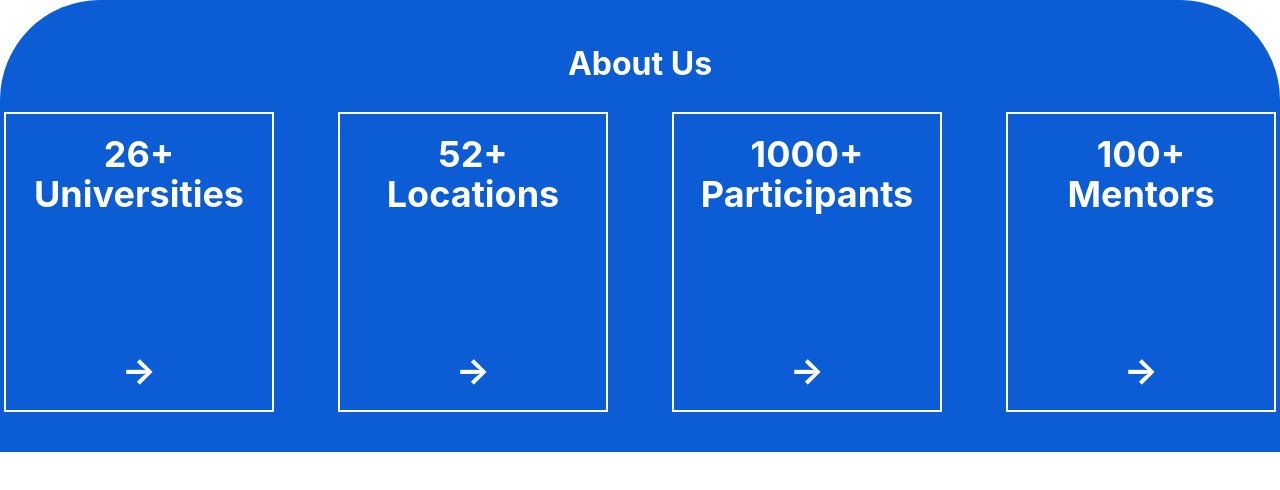
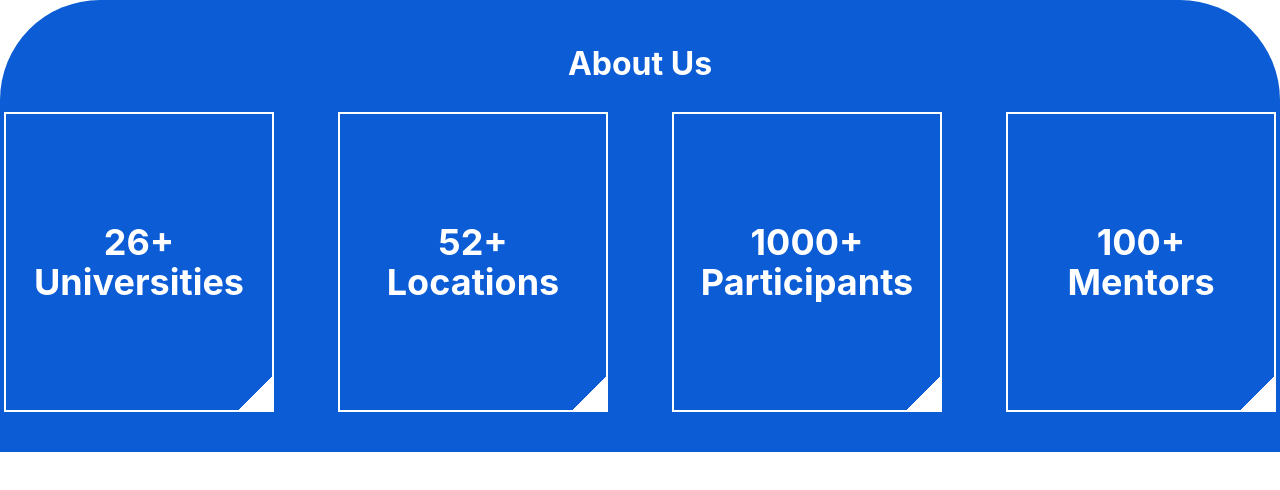
Before and after one commit to hacknyu/HackNYU-2025, a React (Vite) app: page / in a window 1280 px wide. Shown: the top 490 px of the page. Built offline with nearby package versions, Linux system fonts and the light colour scheme.

Commit message:
add cut corner

```diff
--- a/src/components/card/Card.jsx
+++ b/src/components/card/Card.jsx
@@ -3,7 +3,7 @@ import ReactCardFlip from 'react-card-flip';
 
 const Card = ({ info }) => {
     const [flipped, setFlipped] = useState(false);
-    const cardStyle = `flex flex-col justify-between text-4xl border-2 border-white h-72 md:w-[300px] md:h-[300px] xl:w-[270px] xl:h-[300px] text-center p-5`;
+    const cardStyle = `flex flex-col justify-between text-4xl text-center border-2 border-white h-72 md:w-[300px] md:h-[300px] xl:w-[270px] xl:h-[300px] p-5 bg-custom-gradient hover:cursor-pointer`;
 
     const handleClick = (e) => {
         e.preventDefault();
@@ -13,15 +13,14 @@ const Card = ({ info }) => {
     return (
         <ReactCardFlip isFlipped={flipped} flipDirection="horizontal">
         <div onClick={handleClick} className={cardStyle}>
-            <div>
+            <div className="m-auto">
                 <h2>{info.header}</h2>
                 <h3>{info.subheader}</h3>
             </div>
-            <button>&rarr;</button>
         </div>
 
         <div onClick={handleClick} className={cardStyle}>
-            <p className="text-xl">{info.description}</p>
+            <p className="text-xl my-auto">{info.description}</p>
         </div>
         </ReactCardFlip>
     )
--- a/src/index.css
+++ b/src/index.css
@@ -7,3 +7,9 @@
   padding: 0;
   box-sizing: border-box;
 }
+
+@layer utilities {
+  .bg-custom-gradient {
+    background-image: linear-gradient(135deg,  #0B5CD5 94%, white 60.5%);
+  }
+}
--- a/src/sections/about/About.jsx
+++ b/src/sections/about/About.jsx
@@ -24,6 +24,7 @@ const About = () => {
       description: 'We have had over 100 mentors from companies like Google, Microsoft, and Amazon help our participants.'
     }
   ]
+
   return (
     <section className="md:flex md:flex-col md:justify-center md:items-center bg-blue md:rounded-t-[100px] p-10 text-white overflow-hidden">
       <h2 className="text-[32px] font-bold">About Us</h2>
```
